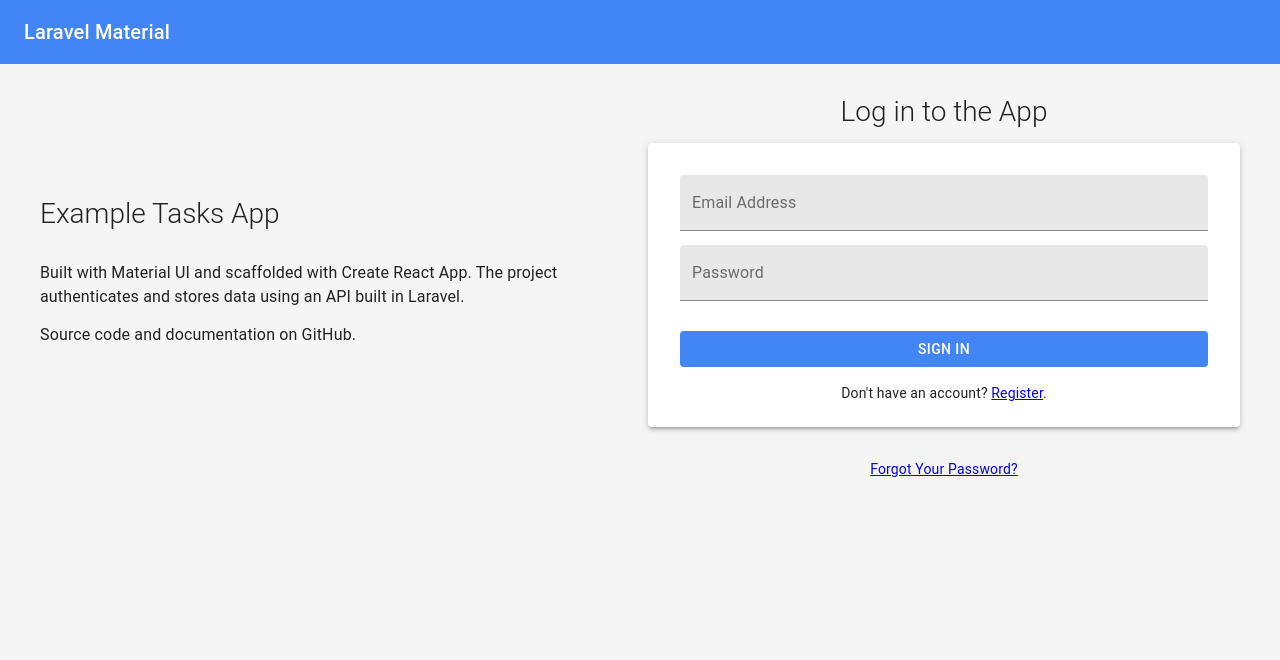
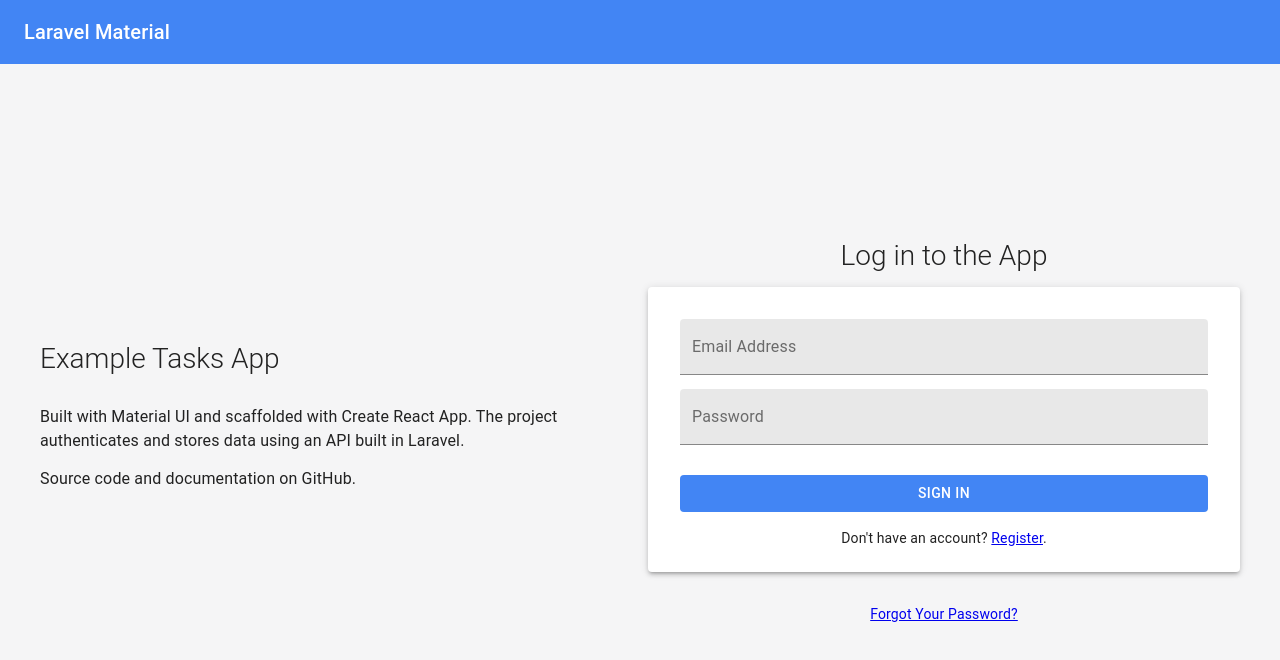
Before and after one commit to devinsays/laravel-react-material, a React (Create React App) app: page / in a window 1280 px wide. Shown: the top 660 px of the page. Built offline with nearby package versions, Linux system fonts and the light colour scheme; the HTML template or start-up script is replaced by a standard one.

Commit message:
More styling updates.

```diff
--- a/src/Base.js
+++ b/src/Base.js
@@ -1,18 +1,29 @@
 import React from 'react';
 import { connect } from 'react-redux';
-import { Box, Container } from '@material-ui/core';
+import { Box, Container, Grid } from '@material-ui/core';
 
 import Header from './components/Header';
 
 const Base = ({ children }) => (
-  <>
+  <Grid container direction="column" style={{ minHeight: '100%' }}>
+    <Grid item>
       <Header />
+    </Grid>
+    <Grid
+      container
+      justify="center"
+      alignItems="center"
+      style={{
+        flexGrow: '1'
+      }}
+    >
       <Container maxWidth="lg">
         <Box px={2} py={4}>
           {children}
         </Box>
       </Container>
-  </>
+    </Grid>
+  </Grid>
 );
 
 const mapStateToProps = state => ({
--- a/src/index.css
+++ b/src/index.css
@@ -26,6 +26,10 @@ body {
   background: #f5f5f6;
 }
 
+#root {
+  height: 100%;
+}
+
 img,
 svg {
   max-width: 100%;
```
Lines whose indentation alone changed are shown as unchanged.
